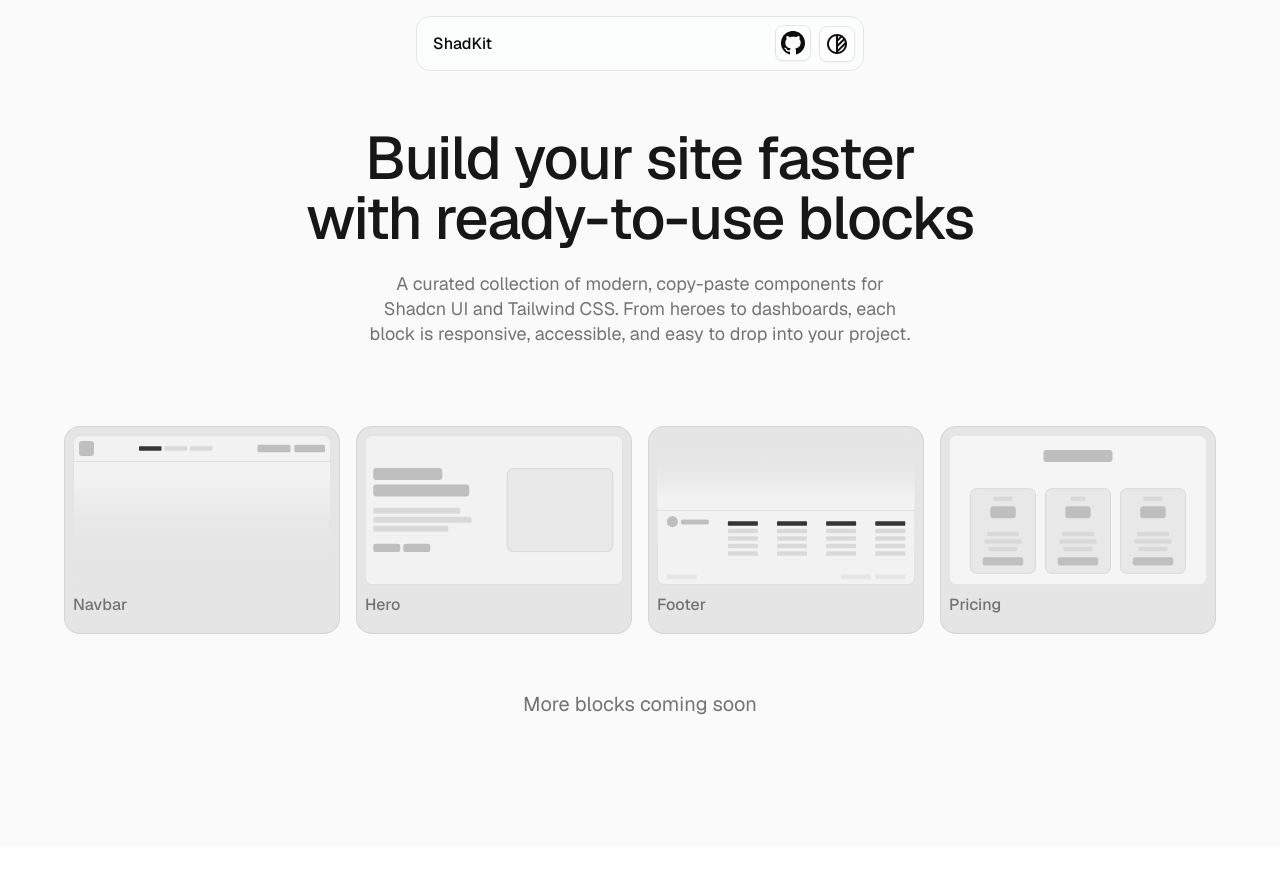
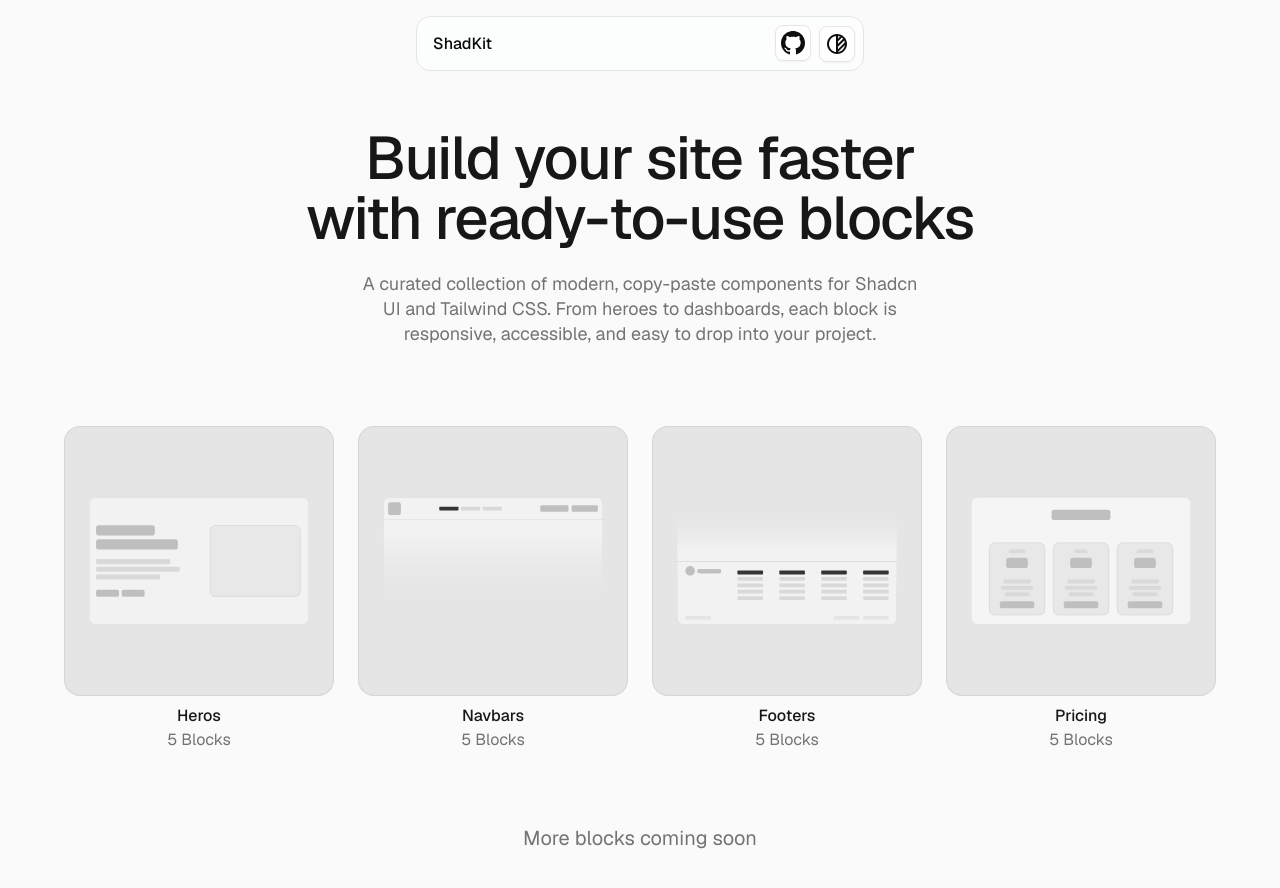
Before and after one commit to KevinPadi/shadkit, a Next.js app: page / in a window 1280 px wide. Shown: the top 888 px of the page. Before the commit the page ends 846 px from the top, so only its background shows below. Built offline with nearby package versions, Linux system fonts and the light colour scheme.

Commit message:
feat: refactor blocks and improve UI components

```diff
--- a/app/blocks/page.tsx
+++ /dev/null
@@ -1,5 +0,0 @@
-import { Hero2 } from "@/blocks/hero2";
-
-export default function Blocks() {
-  return <Hero2 />;
-}
--- a/app/page.tsx
+++ b/app/page.tsx
@@ -1,7 +1,7 @@
 import NavBar from "@/components/ui/navbar";
-import { categories } from "@/data";
 import Image from "next/image";
 import Link from "next/link";
+import blocks from "@/blocks.json";
 
 export default function Home() {
   return (
@@ -12,31 +12,33 @@
           <h1 className="max-w-xs md:max-w-full text-3xl md:text-6xl font-medium tracking-tight text-primary text-balance">
             Build your site faster with ready-to-use blocks
           </h1>
-          <p className="max-w-md md:max-w-xl md:text-lg text-muted-foreground text-balance leading-snug">
+          <p className="max-w-md md:max-w-xl md:text-lg text-muted-foreground text-tight leading-snug">
             A curated collection of modern, copy-paste components for Shadcn UI
             and Tailwind CSS. From heroes to dashboards, each block is
             responsive, accessible, and easy to drop into your project.
           </p>
         </div>
-        <div className="grid grid-cols-1 sm:grid-cols-2 md:grid-cols-3 lg:grid-cols-4 gap-4 w-full">
-          {categories.map((category) => (
+        <div className="grid grid-cols-1 sm:grid-cols-2 md:grid-cols-3 lg:grid-cols-4 gap-6 w-full">
+          {blocks &&
+            blocks.categories.map((category) => (
               <Link
-              className="p-2 bg-neutral-200 dark:bg-neutral-900/30 border border-black/7 dark:border-white/7 rounded-2xl hover:bg-neutral-300 dark:hover:bg-neutral-900/40 hover:border-black/15 dark:hover:border-white/15 transition duration-300 group"
-              key={category}
-              href={`/blocks/${category}`}
+                className="group"
+                key={category.id}
+                href={`/blocks/${category.id}`}
               >
-              <div>
+                <div className="p-6 bg-neutral-200 dark:bg-neutral-900/30 border border-black/7 dark:border-white/7 rounded-2xl group-hover:bg-neutral-300 dark:group-hover:bg-neutral-900/40 group-hover:border-black/15 dark:group-hover:border-white/15 aspect-square transition duration-300">
                   <Image
                     className="size-full invert dark:invert-0"
-                  src={`/illustrations/${category}.svg`}
-                  alt={category}
+                    src={`/illustrations/${category.id}.svg`}
+                    alt={category.name}
                     width={100}
                     height={70}
                   />
                 </div>
-              <div className="py-2">
-                <p className="text-muted-foreground group-hover:text-primary font-medium first-letter:uppercase">
-                  {category}
+                <div className="py-2 flex flex-col items-center">
+                  <p className="text-primary font-medium">{category.name}</p>
+                  <p className="text-muted-foreground">
+                    {category.blocks.length} Blocks
                   </p>
                 </div>
               </Link>
--- a/blocks/hero1.tsx
+++ b/blocks/hero1.tsx
@@ -23,7 +23,7 @@
 
 const Hero1 = () => {
   return (
-    <section className="py-32 px-2 md:px-4 rounded-2xl bg-zinc-100 dark:bg-neutral-900">
+    <section className="py-32 px-2 md:px-4">
       <div className="container mx-auto">
         <div className="grid items-center gap-8">
           <div className="flex flex-col md:flex-row items-start md:items-center lg:justify-between lg:gap-4">
--- a/blocks/hero3.tsx
+++ b/blocks/hero3.tsx
@@ -23,7 +23,7 @@
 
 const Hero3 = () => {
   return (
-    <section className="py-32 px-5 md:px-8 rounded-2xl bg-zinc-100 dark:bg-neutral-900">
+    <section className="py-32 px-5 md:px-8">
       <div className="container mx-auto flex flex-col lg:flex-row gap-10 items-center">
         <div className="flex flex-col gap-4 max-w-lg">
           <h1 className="text-4xl sm:text-5xl md:text-7xl font-semibold text-balance">
--- a/blocks/hero4.tsx
+++ b/blocks/hero4.tsx
@@ -23,7 +23,7 @@
 
 const Hero4 = () => {
   return (
-    <section className="py-32 px-5 md:px-8 rounded-2xl bg-zinc-100 dark:bg-neutral-900">
+    <section className="py-32 px-5 md:px-8">
       <div className="container mx-auto flex flex-col lg:flex-row gap-10 items-center">
         <div>
           <Image
--- a/components/BlockPreview.tsx
+++ b/components/BlockPreview.tsx
@@ -70,7 +70,7 @@
               <TabsTrigger value="code">Code</TabsTrigger>
             </TabsList>
             <Separator orientation="vertical" />
-            <span>{block.name}</span>
+            <span className="font-medium">{block.name}</span>
           </div>
           <div className="hidden md:flex items-center gap-4 py-2 h-10">
             <ButtonGroup className="">
@@ -118,8 +118,7 @@
               <Button
                 disabled={hasCopiedText}
                 onClick={() => (
-                  copyToClipboard(block.code),
-                  setHasCopiedText(true)
+                  copyToClipboard(block.code), setHasCopiedText(true)
                 )}
                 variant="default"
                 className="hidden md:flex"
@@ -172,8 +171,7 @@
                 <Button
                   disabled={hasCopiedText}
                   onClick={() => (
-                    copyToClipboard(block.code),
-                    setHasCopiedText(true)
+                    copyToClipboard(block.code), setHasCopiedText(true)
                   )}
                   variant="outline"
                   size="icon-sm"
--- a/components/BlocksList.tsx
+++ b/components/BlocksList.tsx
@@ -1,6 +1,9 @@
 import { Block } from "@/app/blocks/[category]/page";
 import { BlockPreview } from "./BlockPreview";
 import NavBar from "./ui/navbar";
+import { ChevronLeft } from "lucide-react";
+import Link from "next/link";
+import { Button } from "./ui/button";
 
 export const BlocksList = ({
   blocks,
@@ -10,10 +13,16 @@
   category: string;
 }) => {
   return (
-    <div className="flex flex-col items-center gap-20 p-4 py-20 lg:p-20 relative">
+    <div className="flex flex-col items-center gap-20 p-4 py-28 relative">
       <NavBar />
-      <div className="text-center">
-        <h2 className="text-5xl md:text-7xl font-medium text-primary first-letter:capitalize">
+      <div className="flex flex-col items-center gap-1">
+        <Link href="/" className="text-muted-foreground group">
+          <Button variant={"ghost"} size={"sm"}>
+            <ChevronLeft className="size-4 group-hover:-translate-x-0.5 transition" />
+            Back to home
+          </Button>
+        </Link>
+        <h2 className="leading-none tracking-tight text-5xl md:text-6xl font-medium text-primary first-letter:capitalize">
           {category} Blocks
         </h2>
       </div>
--- a/data.ts
+++ /dev/null
@@ -1 +0,0 @@
-export const categories = ["navbar", "hero", "footer", "pricing"];
```
Lines whose indentation alone changed are shown as unchanged.
